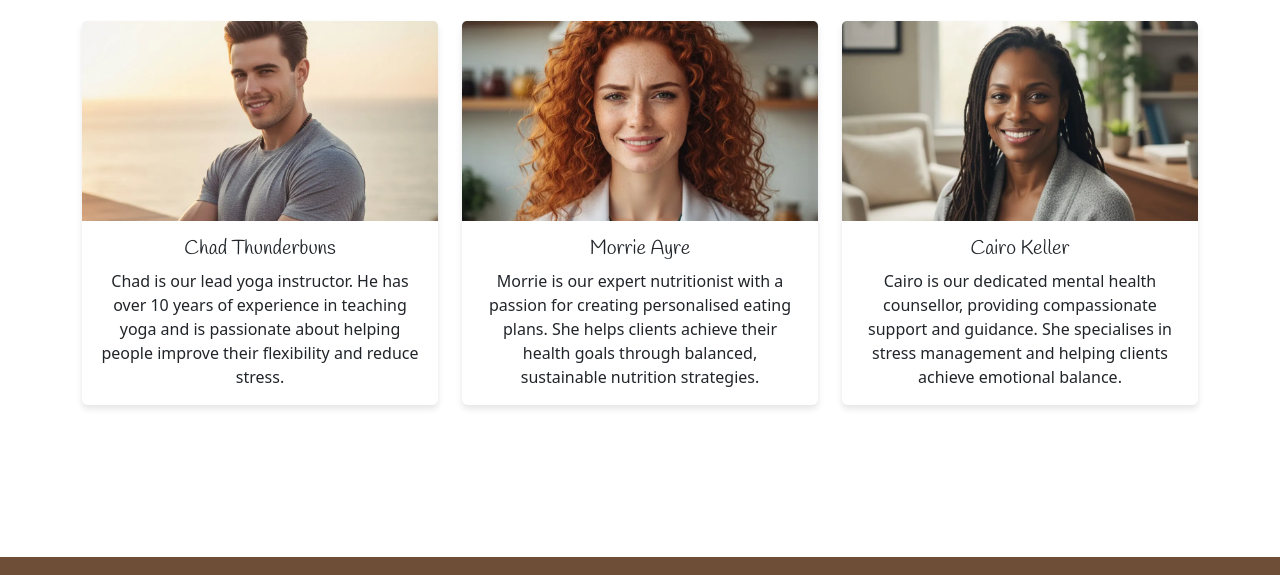
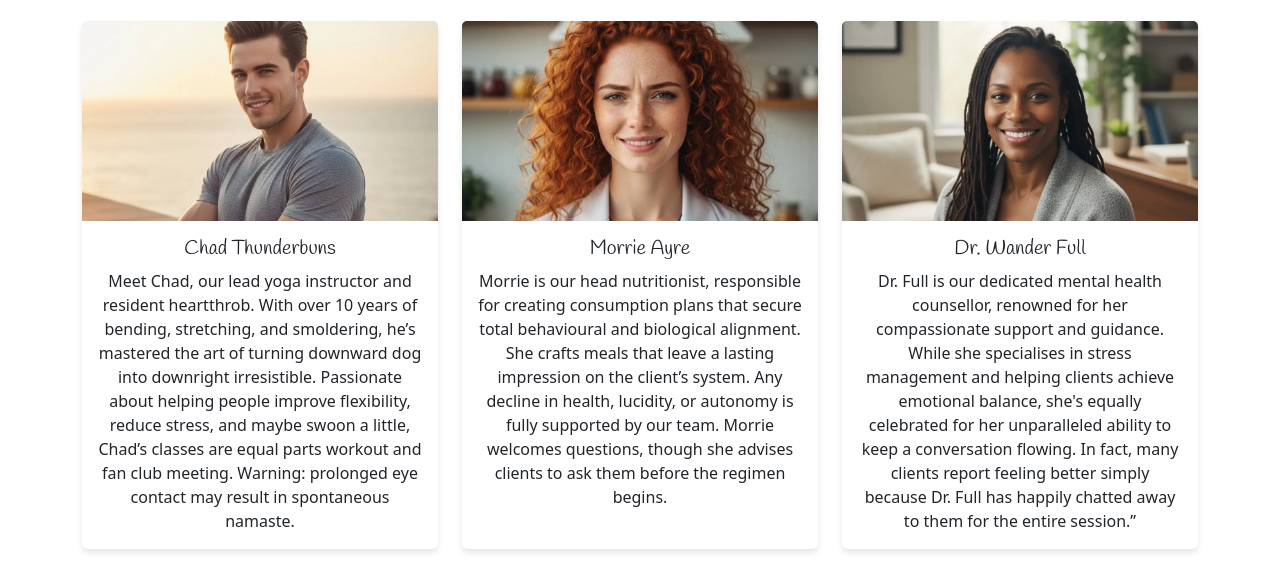
Before and after one commit to verytee/seven-seas-spa, a plain HTML site: page about.html in a window 1280 px wide. Shown: the part 865-1440 px from the top of the page. Drawn offline with nearby package versions, Linux system fonts and the light colour scheme; a web font is replaced by a local one.

Commit message:
added content in about.html

```diff
--- a/about.html
+++ b/about.html
@@ -82,8 +82,10 @@
                     <img src="assets/images/instructor.webp" class="card-img-top" alt="Chad Thunderbuns" style="height: 200px; object-fit: cover; object-position: center 20%;">
                     <div class="card-body">
                         <h5 class="card-title">Chad Thunderbuns</h5>
-                        <p class="card-text">Chad is our lead yoga instructor. He has over 10 years of experience in teaching yoga and is passionate about helping people improve their flexibility and reduce stress.</p>
-                    </div>
+<p class="card-text">
+Meet Chad, our lead yoga instructor and resident heartthrob. With over 10 years of bending, stretching, and smoldering, he’s mastered the art of turning downward dog into downright irresistible. Passionate about helping people improve flexibility, reduce stress, and maybe swoon a little, Chad’s classes are equal parts workout and fan club meeting. Warning: prolonged eye contact may result in spontaneous namaste.
+</p>
+</div>
                 </div>
             </div>
 
@@ -93,7 +95,7 @@
                     <img src="assets/images/nutritionist.webp" class="card-img-top" alt="Morrie Ayre" style="height: 200px; object-fit: cover; object-position: center 35%;">
                     <div class="card-body">
                         <h5 class="card-title">Morrie Ayre</h5>
-                        <p class="card-text">Morrie is our expert nutritionist with a passion for creating personalised eating plans. She helps clients achieve their health goals through balanced, sustainable nutrition strategies.</p>
+                        <p class="card-text">Morrie is our head nutritionist, responsible for creating consumption plans that secure total behavioural and biological alignment. She crafts meals that leave a lasting impression on the client’s system. Any decline in health, lucidity, or autonomy is fully supported by our team. Morrie welcomes questions, though she advises clients to ask them before the regimen begins.</p>
                     </div>
                 </div>
             </div>
@@ -101,11 +103,16 @@
             <!-- Team Member 3 - Cairo Keller -->
             <div class="col-12 col-md-4 mb-4">
                 <div class="card h-100 text-center">
-                    <img src="assets/images/counselor.webp" class="card-img-top" alt="Cairo Keller" style="height: 200px; object-fit: cover; object-position: center 35%;">
-                    <div class="card-body">
-                        <h5 class="card-title">Cairo Keller</h5>
-                        <p class="card-text">Cairo is our dedicated mental health counsellor, providing compassionate support and guidance. She specialises in stress management and helping clients achieve emotional balance.</p>
-                    </div>
+                    <img src="assets/images/counselor.webp" class="card-img-top" alt="Dr. Wander Full" style="height: 200px; object-fit: cover; object-position: center 35%;">
+<div class="card-body">
+    <h5 class="card-title">Dr. Wander Full</h5>
+    <p class="card-text">
+        Dr. Full is our dedicated mental health counsellor, renowned for her compassionate support and guidance.
+        While she specialises in stress management and helping clients achieve emotional balance, she's equally
+        celebrated for her unparalleled ability to keep a conversation flowing. In fact, many clients report
+        feeling better simply because Dr. Full has happily chatted away to them for the entire session.”
+    </p>
+</div>
                 </div>
             </div>
         </div>
```
